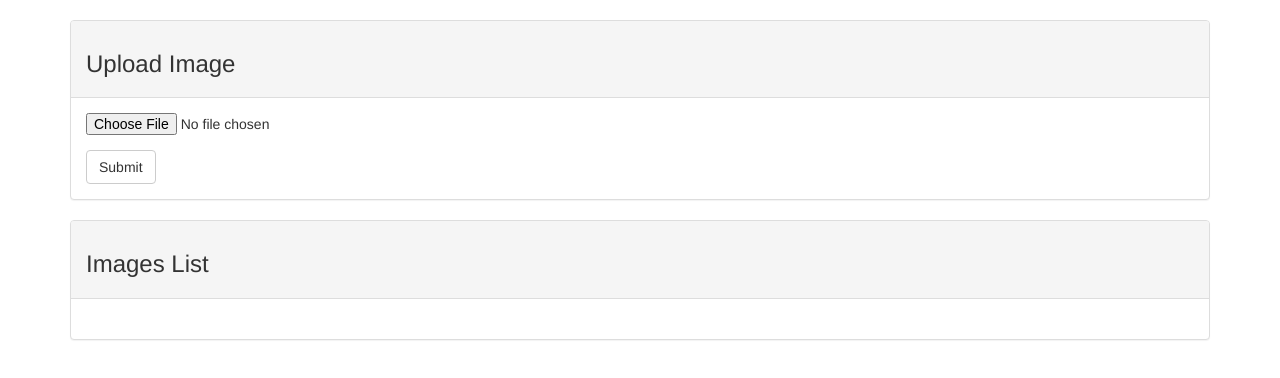
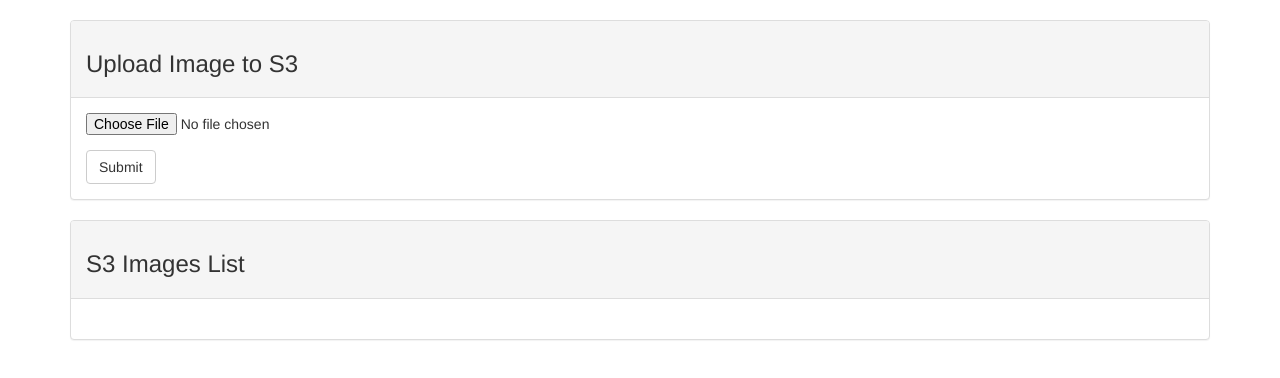
Before and after one commit to natemartin519/A-Better-Image-Uploader, a website: page app/views/index.html in a window 1280 px wide. Drawn offline with nearby package versions, Linux system fonts and the light colour scheme; files that its build step writes are made by us from their sources; no server answers.

Commit message:
Updated index.html

```diff
--- a/app/views/index.html
+++ b/app/views/index.html
@@ -28,7 +28,7 @@
         <div class="panel panel-default">
 
             <div class="panel-heading">
-                <h3>Upload Image</h3>
+                <h3>Upload Image to S3</h3>
             </div>
 
             <div class="panel-body">
@@ -47,7 +47,7 @@
 
         <div class="panel panel-default js-hidden">
             <div class="panel-heading">
-                <h3>Images List</h3>
+                <h3>S3 Images List</h3>
             </div>
 
             <div class="panel-body">
```
